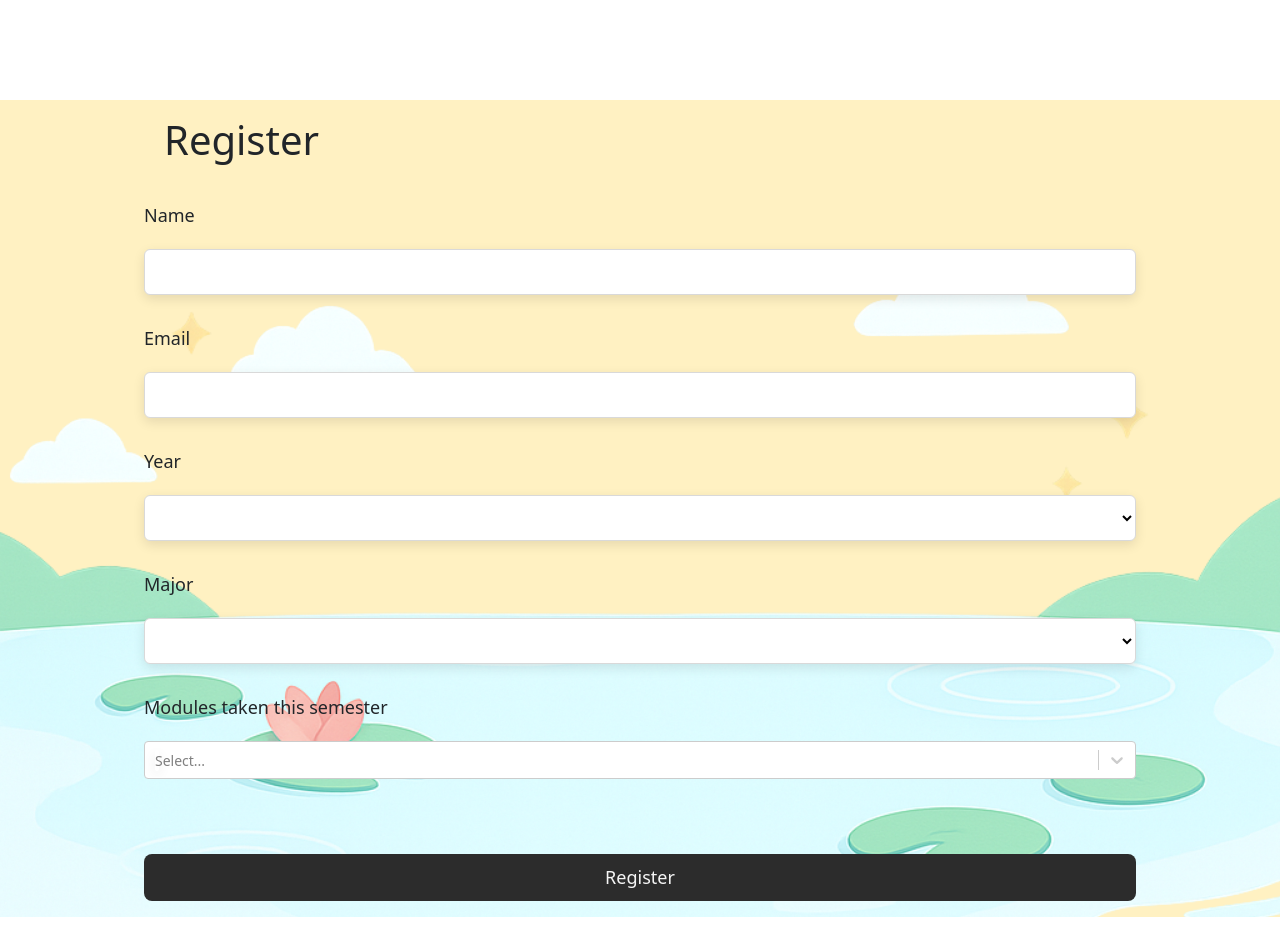
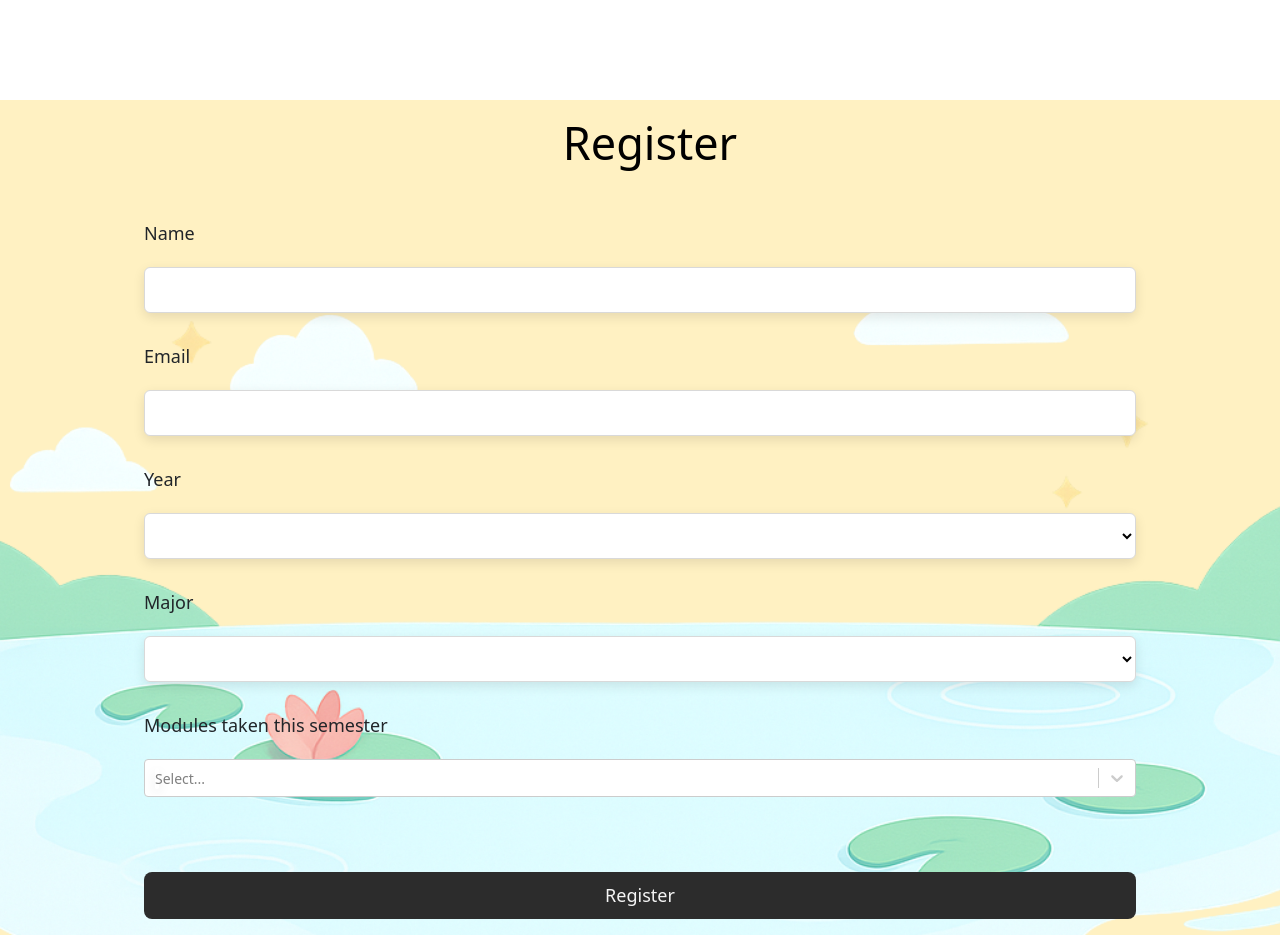
Before and after one commit to zixuantan/Orbital-25, a React (Create React App) app in the folder studyducky/: page /register in a window 1280 px wide. Built offline with nearby package versions, Linux system fonts and the light colour scheme; no server answers.

Commit message:
reformatted heading

```diff
--- a/studyducky/src/pages/Registration.css
+++ b/studyducky/src/pages/Registration.css
@@ -3,9 +3,13 @@
     background-position: center;
     background-size: cover;
     background-attachment: scroll;
+    min-height: 100vh;
+    height: 100%;
+    padding-top: 0;          /* reset any accidental spacing */
+    margin-top: 0;
 }
 
-h1 {
+#reg {
     text-align: center;
     margin-bottom: 20px;
     font-size: 45px;
--- a/studyducky/src/pages/Registration.js
+++ b/studyducky/src/pages/Registration.js
@@ -55,7 +55,7 @@ function Registration() {
 	return (
 		<div className="background">
 			<form className="form-container" onSubmit={handleSubmit}>
-				<h1>Register</h1>
+				<h1 id="reg">Register</h1>
 
 				<label>Name</label>
 				<input type="text" value={name} readOnly />
```
